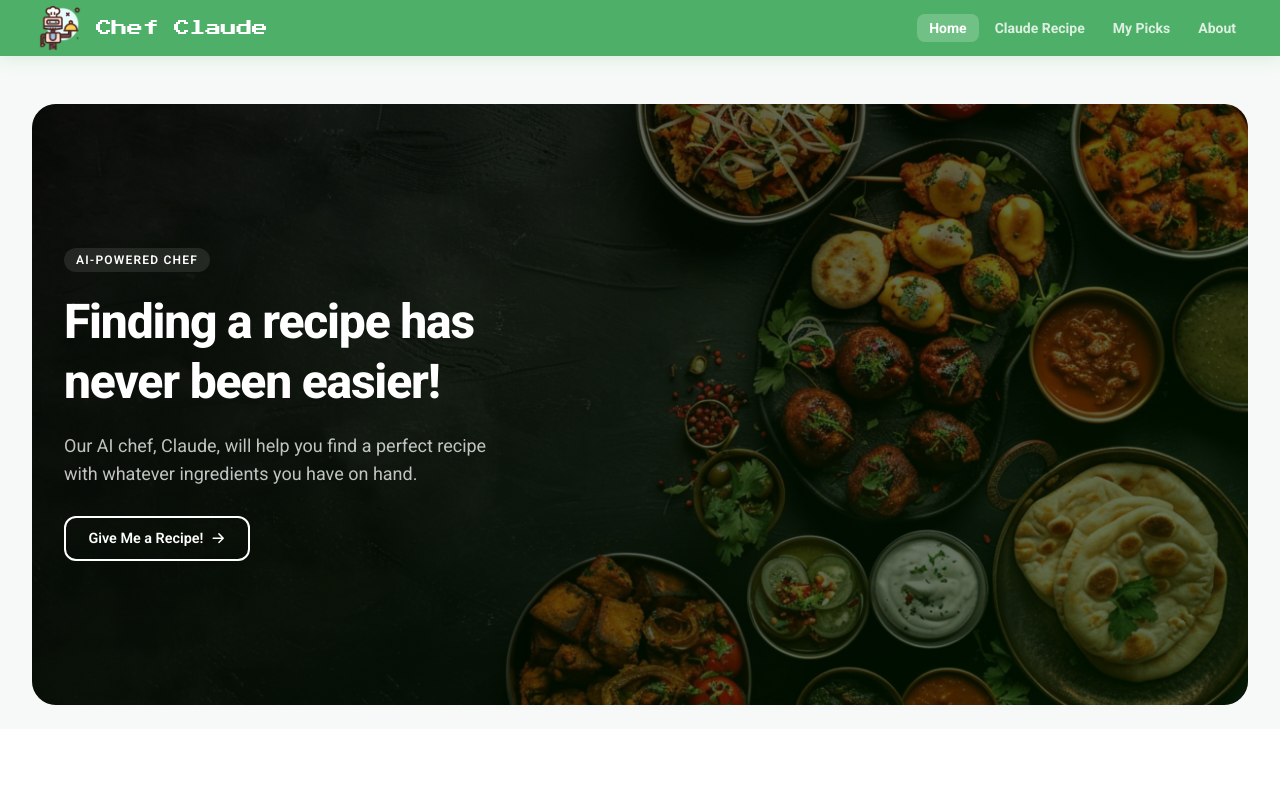
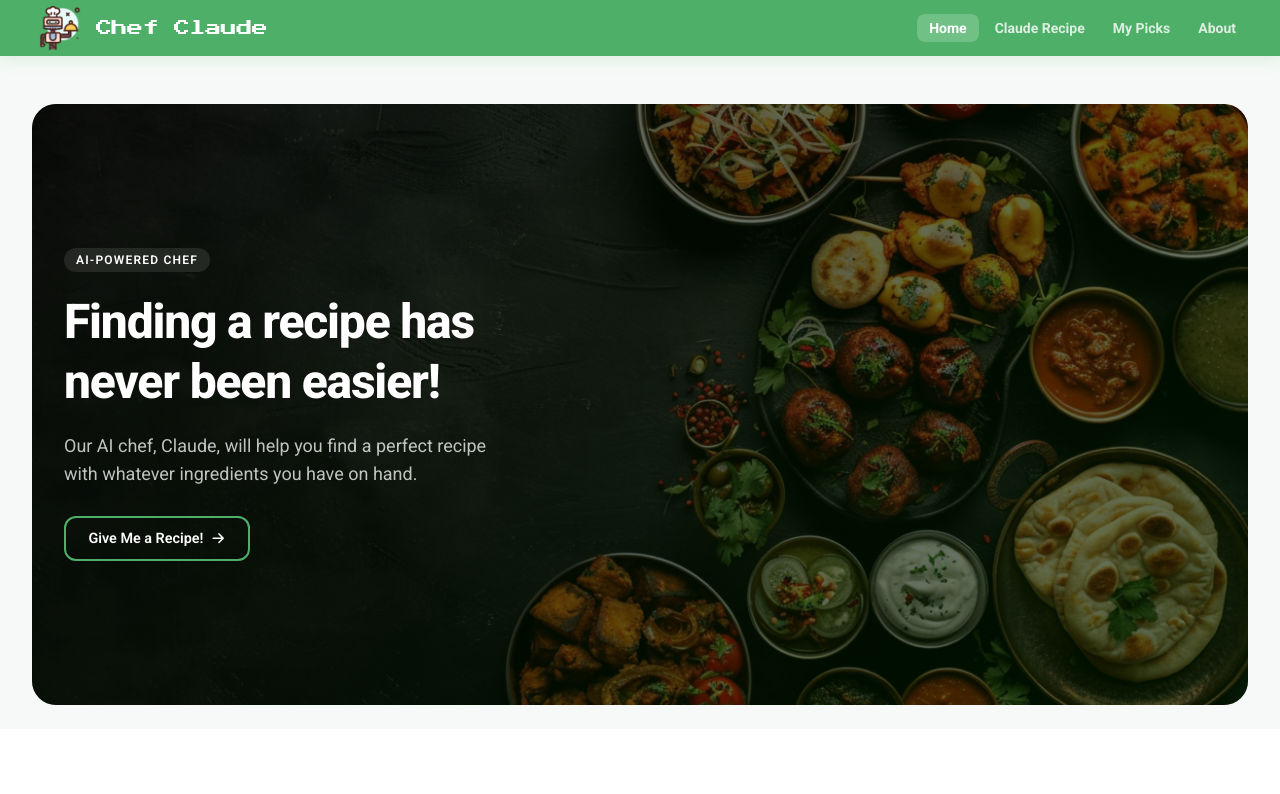
Before and after one commit to HaniaSaid110/Chef-Claude, a React (Vite) app: page / in a window 1280 px wide. Shown: the top 794 px of the page. Built offline with nearby package versions, Linux system fonts and the light colour scheme; no server answers.

Commit message:
style: changed border color of hero section button

```diff
--- a/src/pages/Home.jsx
+++ b/src/pages/Home.jsx
@@ -51,7 +51,7 @@ export default function Home() {
               </p>
               <Link
                 to="/claude-recipe"
-                className="inline-flex items-center gap-2 font-semibold text-[0.9rem] px-[1.4rem] py-[0.6rem] rounded-xl cursor-pointer transition-all duration-[180ms] bg-transparent text-white border-2 border-white hover:bg-white hover:text-green-800 hover:-translate-y-px self-start mt-2"
+                className="inline-flex items-center gap-2 font-semibold text-[0.9rem] px-[1.4rem] py-[0.6rem] rounded-xl cursor-pointer transition-all duration-[180ms] bg-transparent text-white border-2 border-primary hover:bg-white hover:text-green-800 hover:-translate-y-px self-start mt-2"
               >
                 Give Me a Recipe! <HiArrowRight />
               </Link>
```
